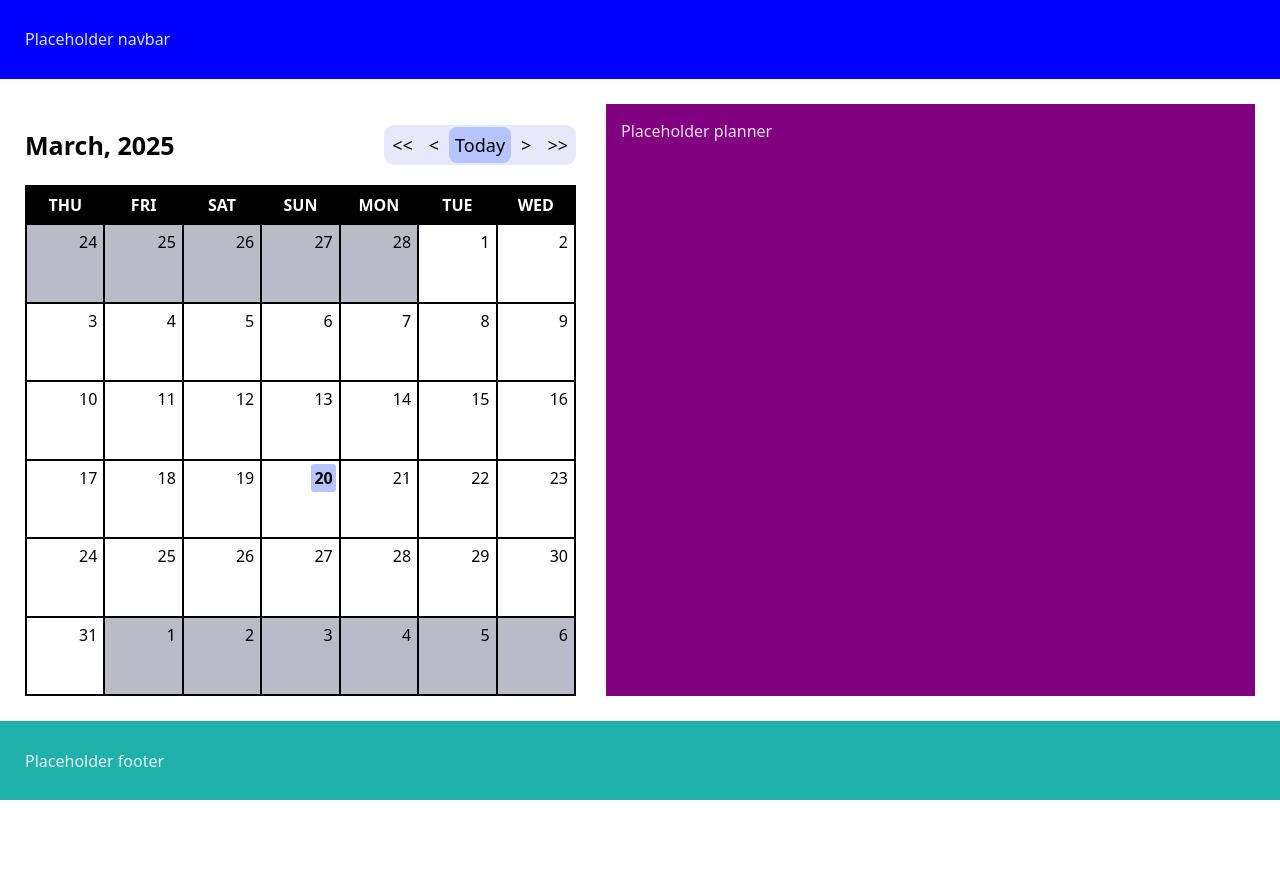
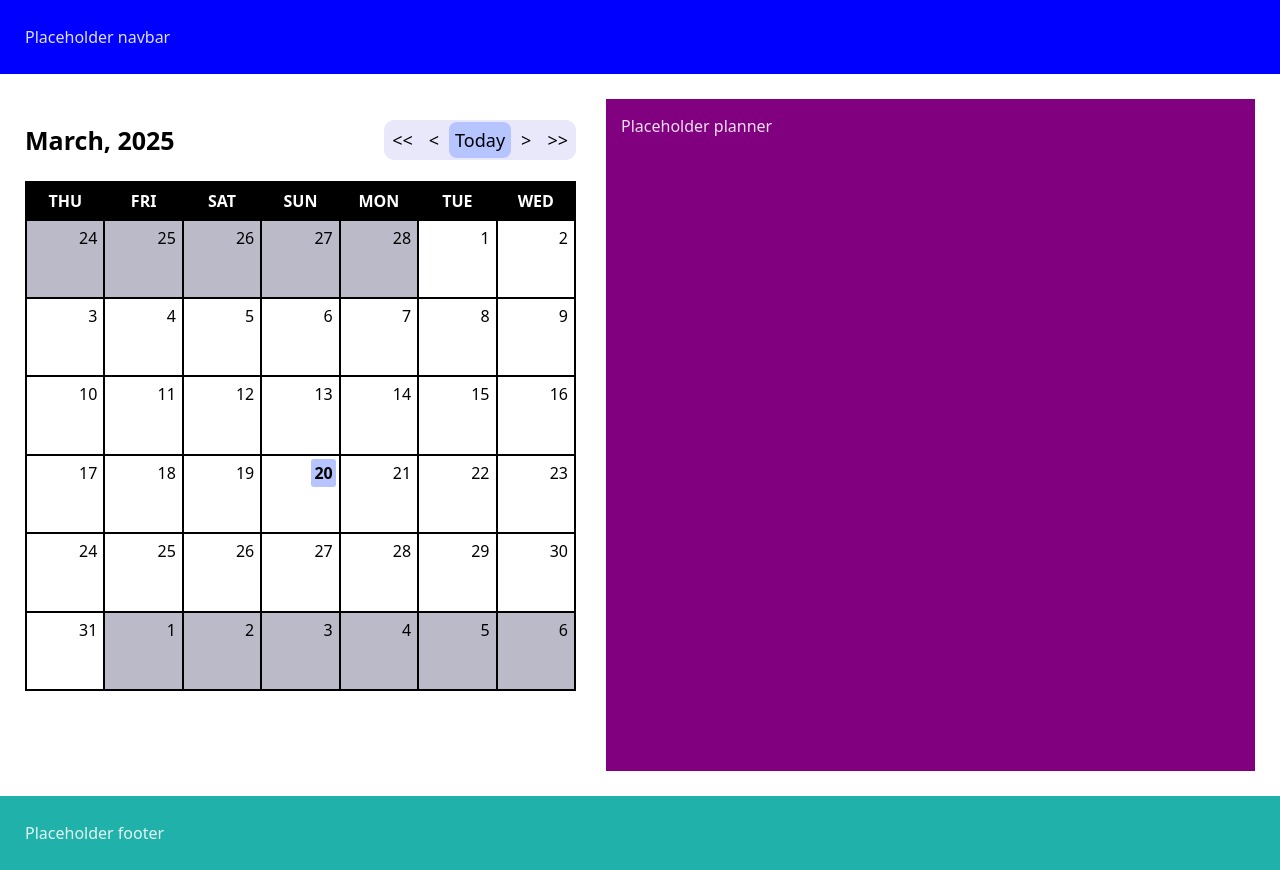
Before and after one commit to jubrito/planner-with-calendar, a React (Vite) app: page / in a window 1280 px wide. Before the commit the page ends 800 px from the top, so only its background shows below. Built offline with nearby package versions, Linux system fonts and the light colour scheme.

Commit message:
style: fix main row height to avoid rescailing

```diff
--- a/src/pages/Home/_home.module.scss
+++ b/src/pages/Home/_home.module.scss
@@ -4,7 +4,7 @@
 .home {
   display: grid;
   grid-template-columns: minmax(320px, 45%) 1fr;
-  grid-template-rows: 1fr auto 1fr;
+  grid-template-rows: 1fr 84% auto;
   grid-row-gap: variables.$outer-spacing;
   grid-column-gap: 30px;
   grid-template-areas:
```
